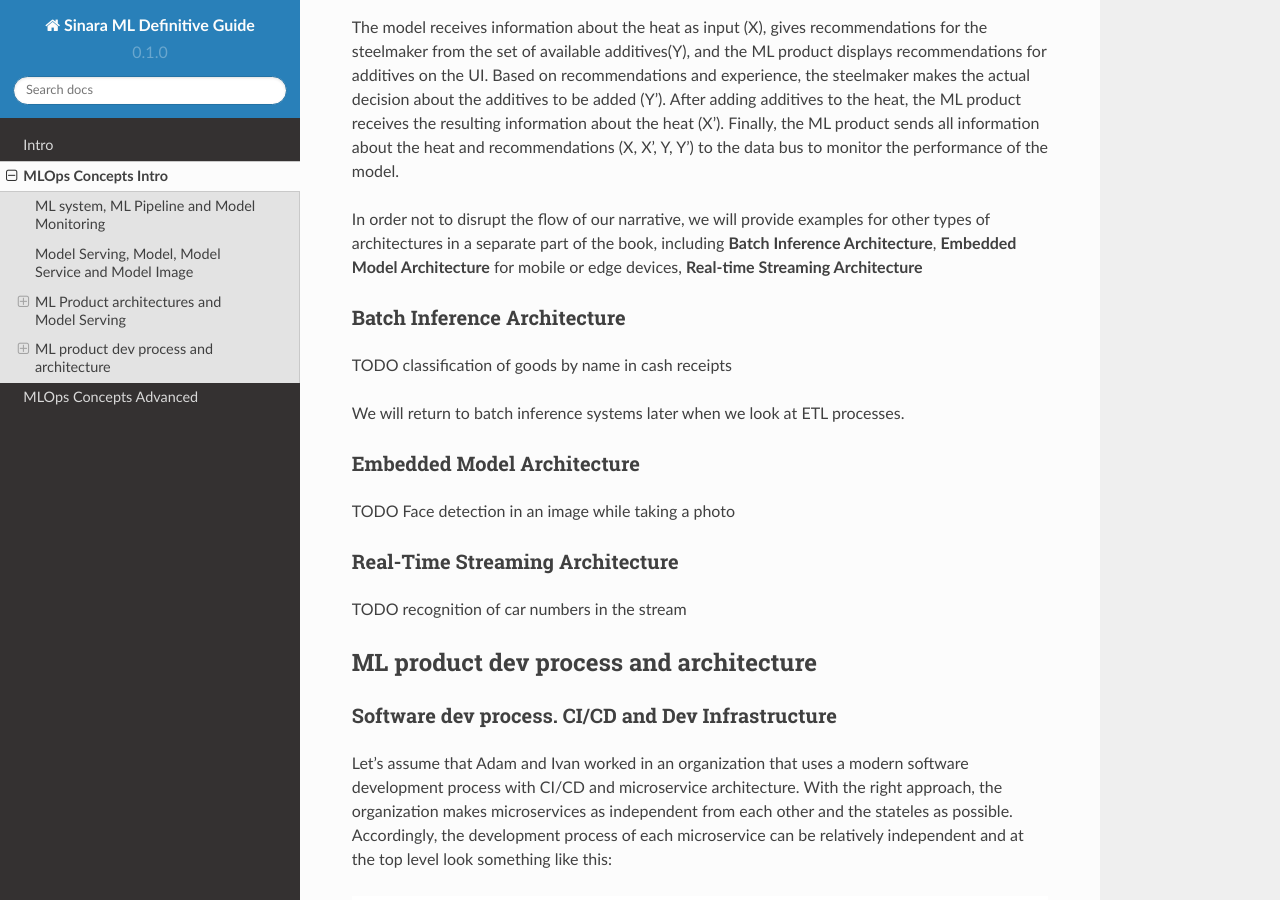
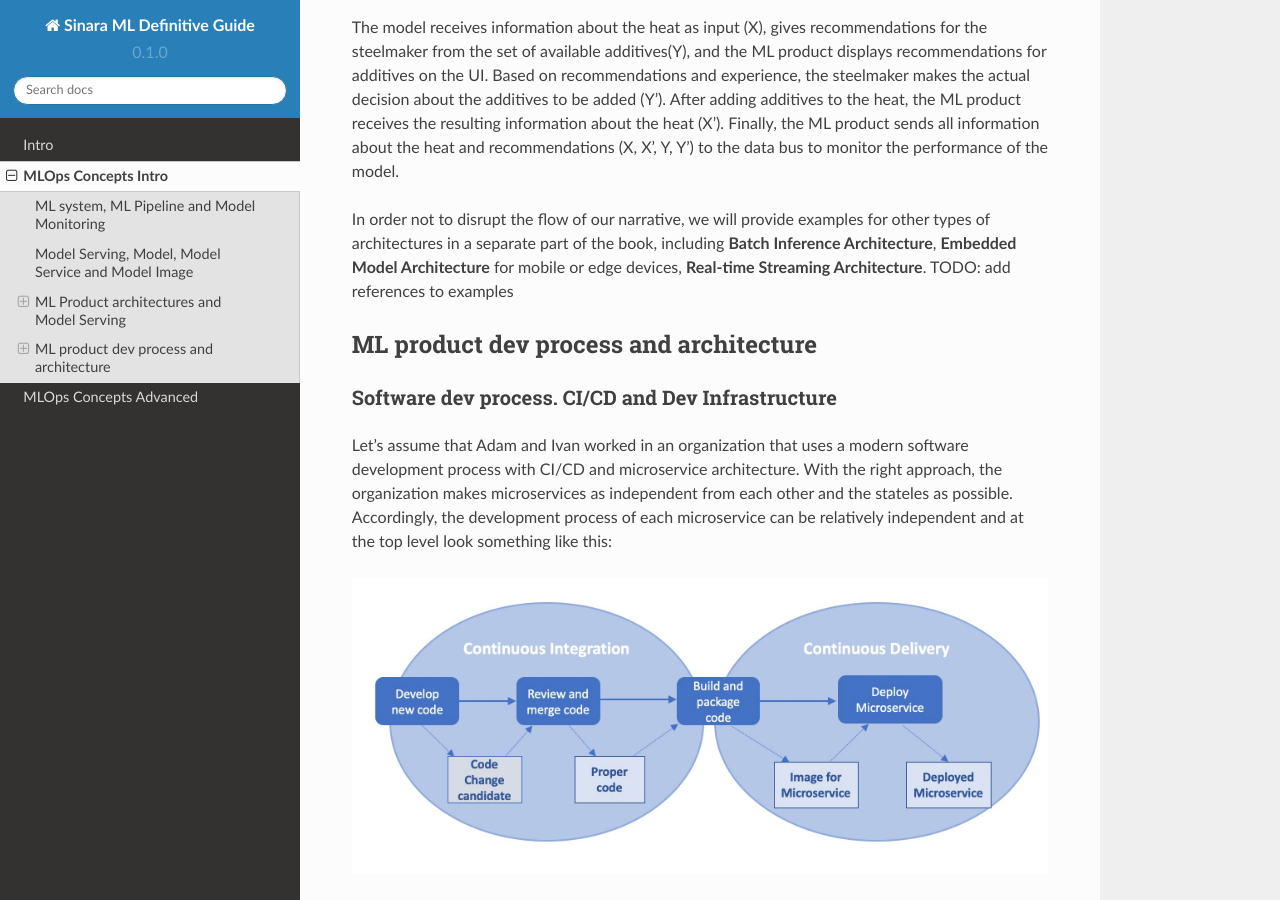
Before and after one commit to 4-DS/SinaraML-Def-Guide, a Sphinx documentation site: the page built from docs/source/concepts.rst, in a window 1280 px wide and 900 px high, scrolled down 3417 px. Built offline with Sphinx 7.4.7 and the Read the Docs theme 2.0.0, drawn with Linux system fonts in a browser that asks for light colours.

Commit message:
Update concepts.rst

```diff
--- a/docs/source/concepts.rst
+++ b/docs/source/concepts.rst
@@ -62,25 +62,7 @@
 
 The model receives information about the heat as input (X), gives recommendations for the steelmaker from the set of available additives(Y), and the ML product displays recommendations for additives on the UI. Based on recommendations and experience, the steelmaker makes the actual decision about the additives to be added (Y'). After adding additives to the heat, the ML product receives the resulting information about the heat (X'). Finally, the ML product sends all information about the heat and recommendations (X, X', Y, Y') to the data bus to monitor the performance of the model.
 
-In order not to disrupt the flow of our narrative, we will provide examples for other types of architectures in a separate part of the book, including **Batch Inference Architecture**, **Embedded Model Architecture** for mobile or edge devices, **Real-time Streaming Architecture**
-
-Batch Inference Architecture
-============================
-TODO
-classification of goods by name in cash receipts
-
-We will return to batch inference systems later when we look at ETL processes.
-
-Embedded Model Architecture
-===========================
-TODO
-Face detection in an image while taking a photo
-
-
-Real-Time Streaming Architecture
-================================
-TODO
-recognition of car numbers in the stream
+In order not to disrupt the flow of our narrative, we will provide examples for other types of architectures in a separate part of the book, including **Batch Inference Architecture**, **Embedded Model Architecture** for mobile or edge devices, **Real-time Streaming Architecture**. TODO: add references to examples
 
 ML product dev process and architecture
 ******************************************************
```
